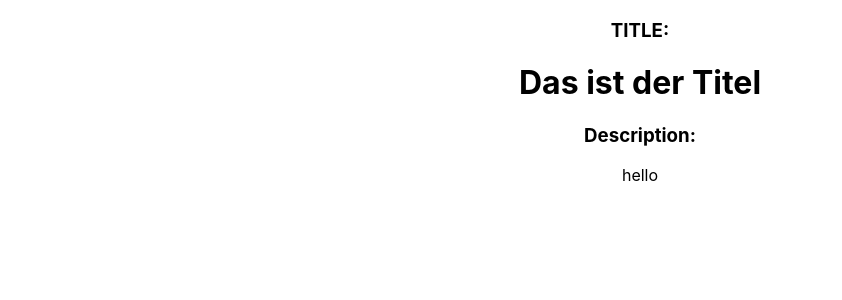
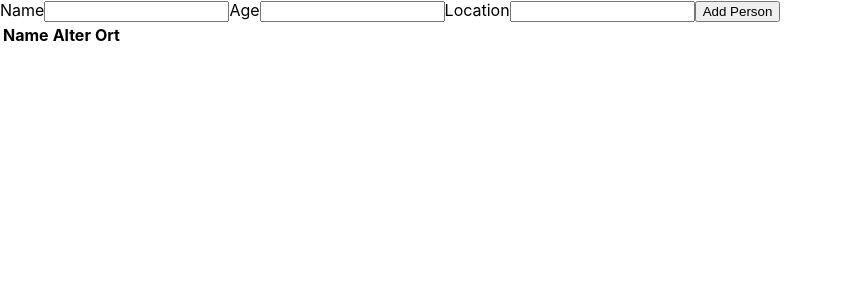
Before and after one commit to PhilipZi/property-exercise, a React (Create React App) app: page / in a window 1280 px wide. Shown: the top 300 px of the page, without its empty margins (0-842 px from the left). Built offline with nearby package versions, Linux system fonts and the light colour scheme.

Commit message:
testing around

```diff
--- a/package.json
+++ b/package.json
@@ -9,6 +9,7 @@
     "react": "^18.2.0",
     "react-dom": "^18.2.0",
     "react-scripts": "5.0.1",
+    "styled-components": "^5.3.6",
     "web-vitals": "^2.1.4"
   },
   "scripts": {
--- a/src/App.js
+++ b/src/App.js
@@ -1,11 +1,29 @@
-import React from "react";
+import React, { useState } from "react";
 import "./App.css";
-import Header from "./components/Header";
+import Table from "./components/Table";
+import UserForm from "./components/UserForm";
 
 function App() {
+  const [userList, setUserList] = useState([]);
+
+  function createNewUserList(uName, uAge, uLocation) {
+    setUserList((prevUserList) => {
+      return [
+        ...prevUserList,
+        {
+          id: Math.random().toString(),
+          name: uName,
+          age: uAge,
+          location: uLocation,
+        },
+      ];
+    });
+  }
+
   return (
-    <div className="App">
-      <Header />
+    <div>
+      <UserForm onAddData={createNewUserList} />
+      <Table data={userList} />
     </div>
   );
 }
--- a/src/components/Description.js
+++ /dev/null
@@ -1,12 +0,0 @@
-import React from "react";
-
-function Description(props) {
-  return (
-    <>
-      <h3>Description:</h3>
-      <p>{props.children}</p>
-    </>
-  );
-}
-
-export default Description;
--- a/src/components/Header.js
+++ /dev/null
@@ -1,14 +0,0 @@
-import React from "react";
-import Description from "./Description";
-import Title from "./Title";
-
-function Header() {
-  return (
-    <header>
-      <Title appTitle="Das ist der Titel" />
-      <Description>hello</Description>
-    </header>
-  );
-}
-
-export default Header;
--- /dev/null
+++ b/src/components/StyledError.jsx
@@ -0,0 +1,11 @@
+import styled from "styled-components";
+
+const StyledError = styled.div`
+  z-index: 10;
+  position: fixed;
+  background-color: rgba(148, 38, 38, 0.1);
+  height: 100vh;
+  width: 100vw;
+`;
+
+export default StyledError;
--- /dev/null
+++ b/src/components/Table.js
@@ -0,0 +1,26 @@
+import React from "react";
+
+function Table(props) {
+  return (
+    <table>
+      <thead>
+        <tr>
+          <th>Name</th>
+          <th>Alter</th>
+          <th>Ort</th>
+        </tr>
+      </thead>
+      <tbody>
+        {props.data.map((user) => (
+          <tr key={user.id}>
+            <td>{user.name}</td>
+            <td>{user.age}</td>
+            <td>{user.location}</td>
+          </tr>
+        ))}
+      </tbody>
+    </table>
+  );
+}
+
+export default Table;
--- a/src/components/Title.js
+++ /dev/null
@@ -1,12 +0,0 @@
-import React from "react";
-
-function Title(props) {
-  return (
-    <>
-      <h3>TITLE:</h3>
-      <h1>{props.appTitle}</h1>
-    </>
-  );
-}
-
-export default Title;
--- /dev/null
+++ b/src/components/UserForm.js
@@ -0,0 +1,58 @@
+import React, { useState } from "react";
+import StyledError from "./StyledError";
+
+function UserForm(props) {
+  const [name, setName] = useState("");
+  const [age, setAge] = useState("");
+  const [location, setLocation] = useState("");
+  const [error, setError] = useState(false);
+
+  function addName(event) {
+    setName(event.target.value);
+  }
+  function addAge(event) {
+    setAge(event.target.value);
+  }
+  function addLocation(event) {
+    setLocation(event.target.value);
+  }
+
+  function submitHandler(event) {
+    event.preventDefault();
+
+    if (name.length === 0 || age.length === 0 || location.length === 0) {
+      setError(true);
+      return;
+    }
+
+    props.onAddData(name, age, location);
+    setName("");
+    setAge("");
+    setLocation("");
+  }
+
+  function errorHandler() {
+    setError(null);
+  }
+
+  return (
+    <form onSubmit={submitHandler}>
+      {error && (
+        <StyledError onClick={errorHandler}>
+          <header>
+            <h1>no input</h1>
+          </header>
+        </StyledError>
+      )}
+      <label>Name</label>
+      <input type="text" value={name} onChange={addName}></input>
+      <label>Age</label>
+      <input type="number" value={age} onChange={addAge}></input>
+      <label>Location</label>
+      <input type="text" value={location} onChange={addLocation}></input>
+      <button type="submit">Add Person</button>
+    </form>
+  );
+}
+
+export default UserForm;
```
Also changed, not shown: 1 other file (tests, documents, lock files or other folders).
